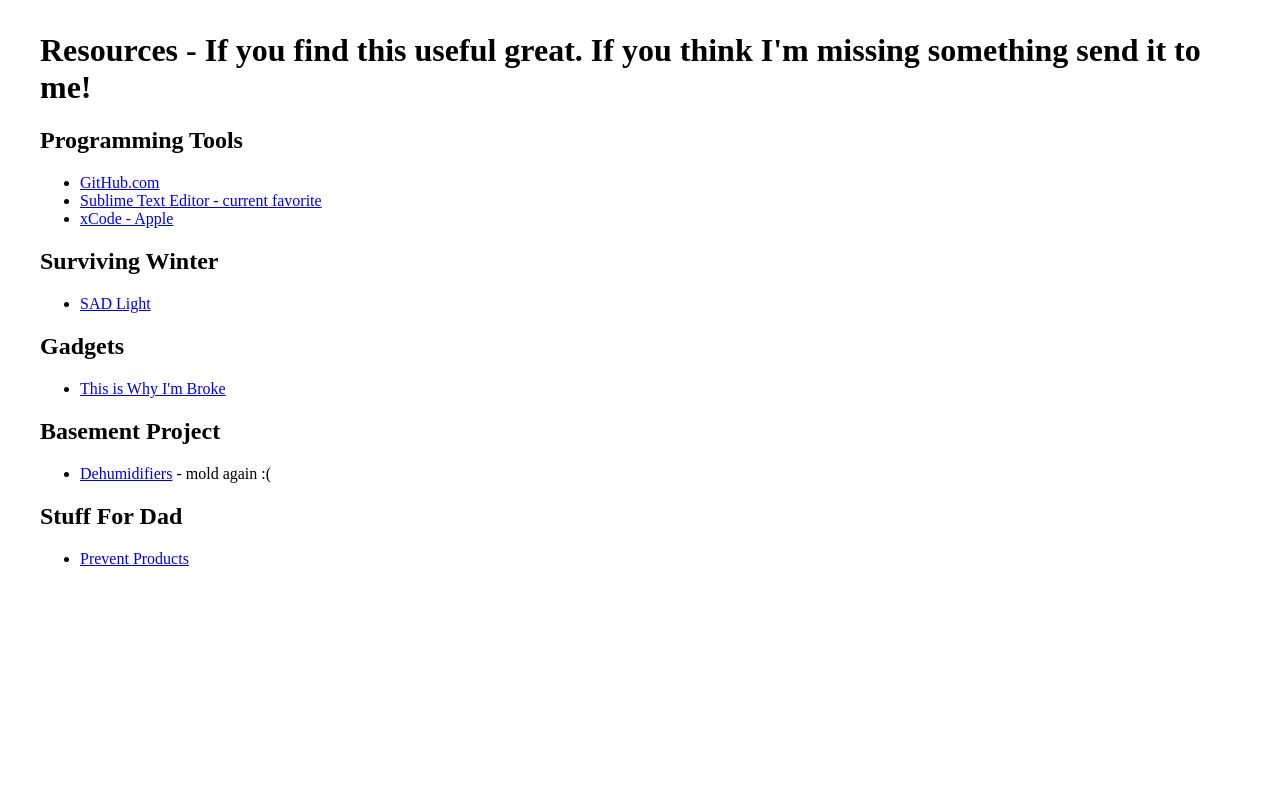
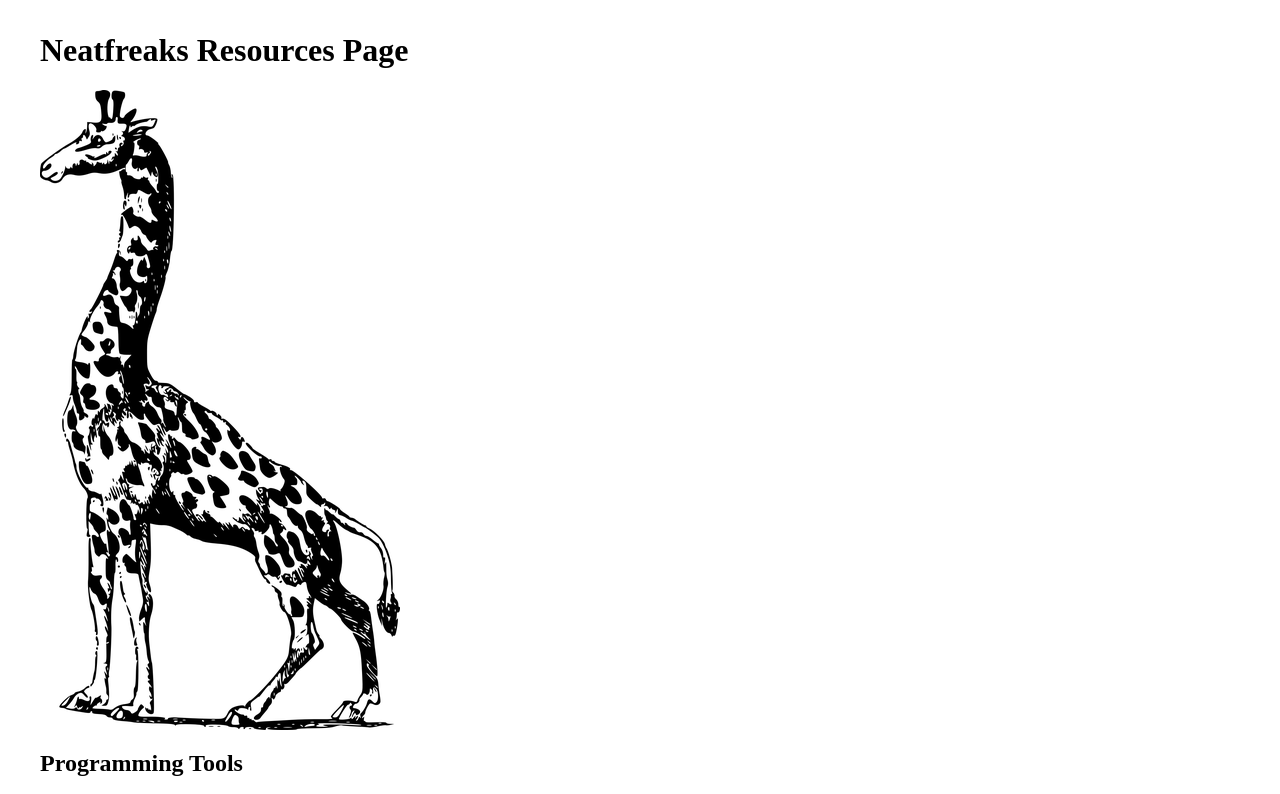
Before and after one commit to neatfreak/neatfreak.github.io, a plain HTML site: page index.html in a window 1280 px wide. Shown: the top 794 px of the page. Drawn offline with Linux system fonts and the light colour scheme.

Commit message:
Update index.html

```diff
--- a/index.html
+++ b/index.html
@@ -12,8 +12,10 @@
 </head>
 <body>
 
-<h1>Resources - If you find this useful great.  If you think I'm missing something send it to me!</h1>
-
+<h1>Neatfreaks Resources Page</h1>
+<div>
+  <img src="africa-1299008_640.png">
+</div>
 <p>
   <h2>Programming Tools</h2>
   <ul>
```
